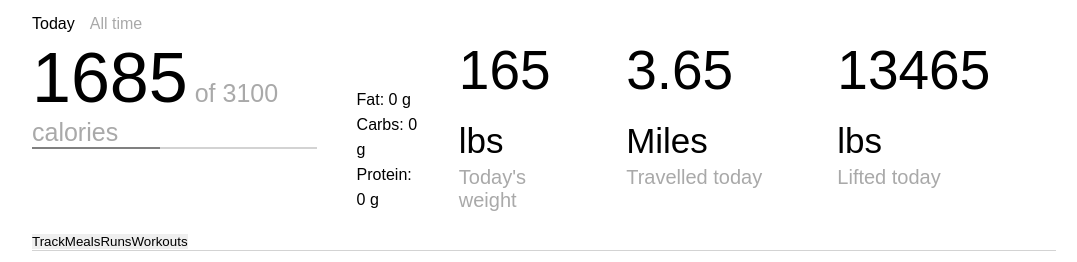
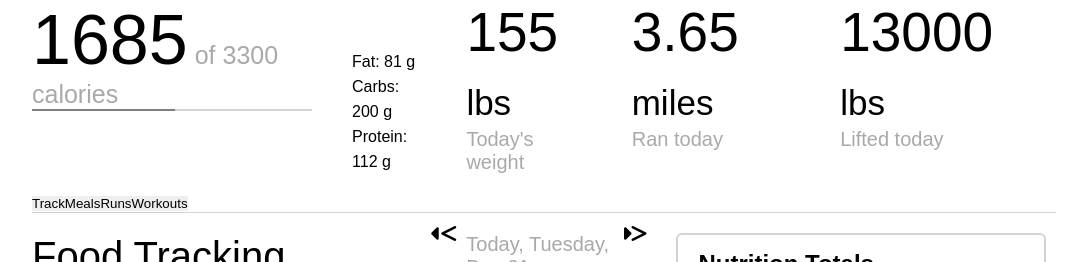
Before and after one commit to mhackmann18/calorie-tracker, a React (Create React App) app: page / in a window 1280 px wide. Shown: the top 262 px of the page, without its empty margins (96-1173 px from the left). Built offline with nearby package versions, Linux system fonts and the light colour scheme; a web font is replaced by a local one.

Commit message:
Finished header

```diff
--- a/src/App.css
+++ b/src/App.css
@@ -34,22 +34,6 @@ button:hover {
 
 /* Main */
 
-ul#tabs {
-  display: flex;
-  list-style: none;
-  margin: 15px 0 5px 0;
-}
-
-#tabs li {
-  margin-right: 15px;
-  color: darkgray;
-}
-
-#tabs li:hover {
-  cursor: pointer;
-  color: black;
-}
-
 #container {
   width: 80%;
   margin: auto;
--- a/src/App.js
+++ b/src/App.js
@@ -1,19 +1,45 @@
 import './App.css';
 import Header from './header/Header';
 import FoodTrackingPage from './pages/foods/FoodTrackingPage';
+import { useState } from 'react';
 
 function App() {
+  const [headerData, setHeaderData] = useState({
+    nutrition: {
+      calories: 1685,
+      caloriesGoal: 3300,
+      fat: 81,
+      carbohydrates: 200,
+      protein: 112,
+    },
+    items: [
+      { number: 155, unit: "lbs", text: "Today's weight" },
+      { number: 3.65, unit: "miles", text: "Ran today" },
+      { number: 13000, unit: "lbs", text: "Lifted today" },
+    ]
+  });
+
+  function handleClick(){
+    const { calories, caloriesGoal, fat, carbohydrates, protein } = headerData.nutrition;
+    setHeaderData({
+      nutrition: {
+        calories: calories + 300,
+        caloriesGoal,
+        fat,
+        carbohydrates,
+        protein
+      },
+      items: [...headerData.items]
+    })
+  }
+
   return (
     <div className="App">
       <div id="container">
-        <ul id="tabs">
-          <li><span className="selected">Today</span></li>
-          <li>All time</li>
-        </ul>
-        <Header />
+        <Header data={headerData}/>
 
         <div id="buttons">
-          <button>Track</button>
+          <button onClick={handleClick}>Track</button>
           <button>Meals</button>
           <button>Runs</button>
           <button>Workouts</button>
--- a/src/header/Calories.css
+++ b/src/header/Calories.css
@@ -18,7 +18,7 @@ span#main-header-calories-consumed {
 }
 
 #main-header-progress-bar div {
-  width: 45%;
   background-color: grey;
   height: 100%;
+  transition: width .8s ease;
 }
--- a/src/header/Calories.js
+++ b/src/header/Calories.js
@@ -1,13 +1,16 @@
 import './Calories.css';
 
 function Calories(props){
+
+  const widthPercentage = Math.round((props.calsConsumed / props.calGoal + Number.EPSILON) * 100);
+
   return (
     <div id="main-header-calories">
       <div>
         <span id="main-header-calories-consumed">{props.calsConsumed}</span> of <span id="main-header-calories-goal">{props.calGoal}</span> calories
       </div>
       <div id="main-header-progress-bar">
-        <div></div>
+        <div style={{width: `${widthPercentage <= 100 ? widthPercentage : 100}%`}}></div>
       </div>
     </div>
   );
--- a/src/header/Header.js
+++ b/src/header/Header.js
@@ -3,14 +3,22 @@ import Calories from './Calories';
 import Macros from './Macros';
 import HeaderItem from './HeaderItem';
 
-function Header(){
+function Header(props){
+
+  const { calories, caloriesGoal, fat, carbohydrates, protein } = props.data.nutrition;
+
+  let headerItems = [];
+
+  for(let i = 0; i < props.data.items.length; ++i){
+    const { number, unit, text } = props.data.items[i];
+    headerItems.push(<HeaderItem key={i} number={number} unit={unit} text={text} />)
+  }
+
   return(
     <div id="main-header">
-      <Calories calsConsumed={1685} calGoal={3100} />
-      <Macros fat={0} carbs={0} protein={0}/>
-      <HeaderItem number={165} unit="lbs" text="Today's weight" />
-      <HeaderItem number={3.65} unit="Miles" text="Travelled today" />
-      <HeaderItem number={13465} unit="lbs" text="Lifted today" />
+      <Calories calsConsumed={calories} calGoal={caloriesGoal} />
+      <Macros fat={fat} carbs={carbohydrates} protein={protein}/>
+      {headerItems}
     </div>
   );
 }
```
